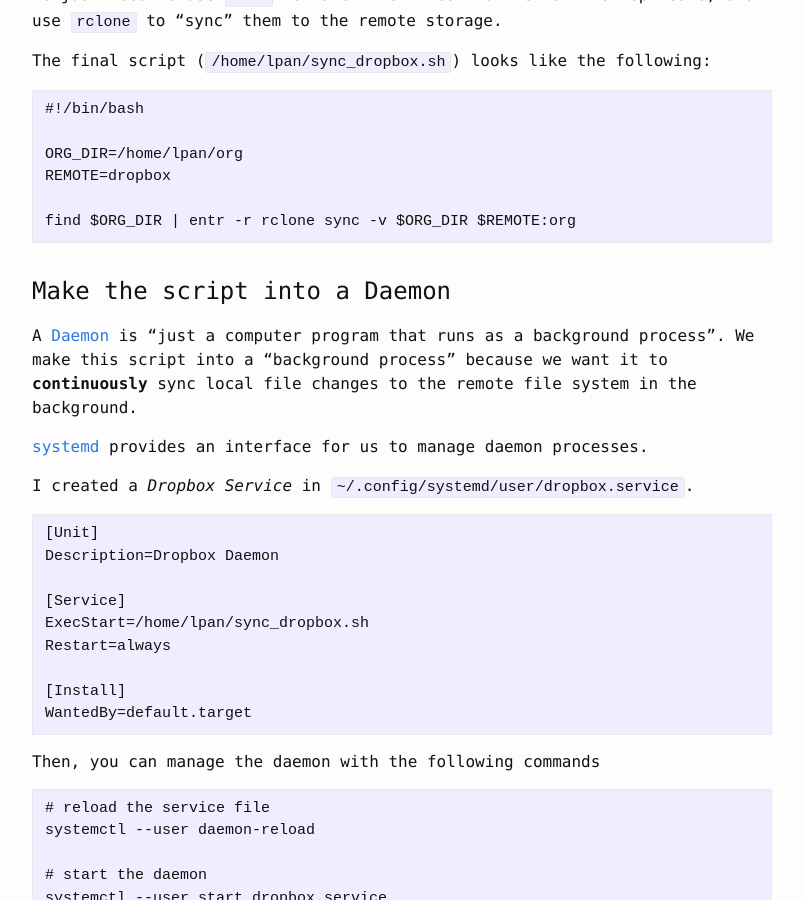
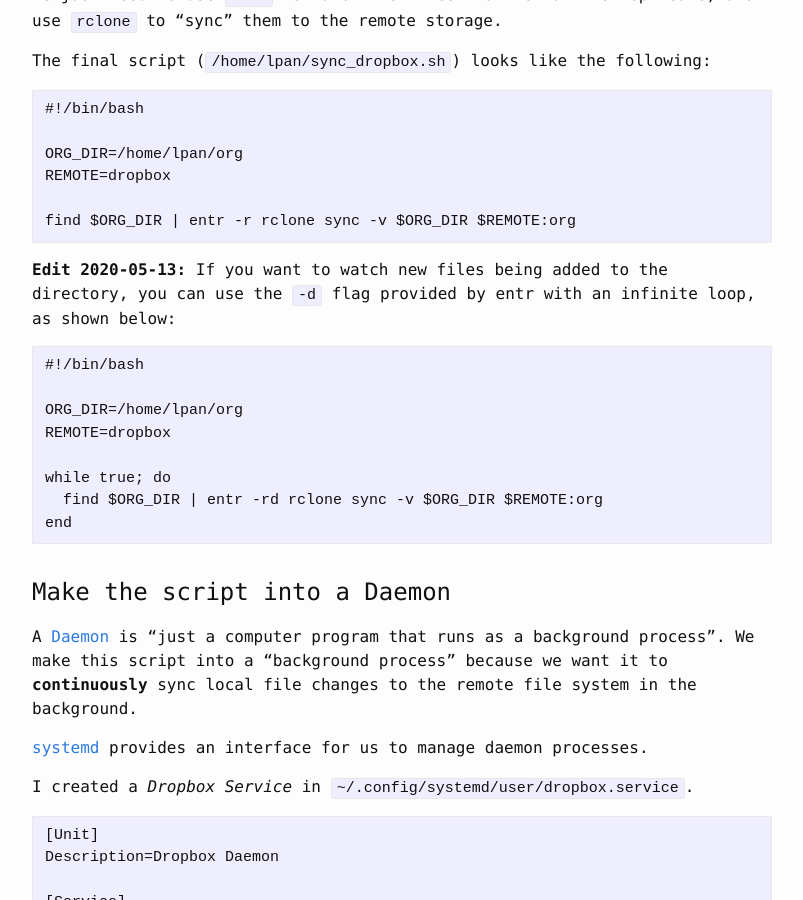
Before and after one commit to lpan/lpan.github.io, a Jekyll site: the page built from _posts/2018-12-22-one-liner-dropbox-client.md, in a window 1280 px wide and 900 px high, scrolled down 2435 px. Shown: the whole window, without its empty margins (238-1041 px from the left). Built offline with Jekyll 4.4.1, drawn with Linux system fonts in a browser that asks for light colours; comment, search, counter and statistics services are not loaded.

Commit message:
watch new files

````diff
--- a/_posts/2018-12-22-one-liner-dropbox-client.md
+++ b/_posts/2018-12-22-one-liner-dropbox-client.md
@@ -124,6 +124,21 @@ REMOTE=dropbox
 find $ORG_DIR | entr -r rclone sync -v $ORG_DIR $REMOTE:org
 ```
 
+**Edit 2020-05-13:** If you want to watch new files being added to the
+directory, you can use the `-d` flag provided by entr with an infinite loop, as
+shown below:
+
+```
+#!/bin/bash
+
+ORG_DIR=/home/lpan/org
+REMOTE=dropbox
+
+while true; do
+  find $ORG_DIR | entr -rd rclone sync -v $ORG_DIR $REMOTE:org
+end
+```
+
 # Make the script into a Daemon
 
 A [Daemon](https://en.wikipedia.org/wiki/Daemon_(computing)) is "just a computer
````
